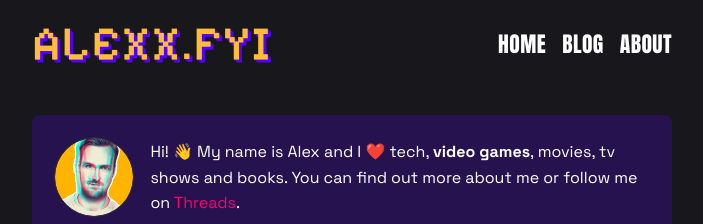
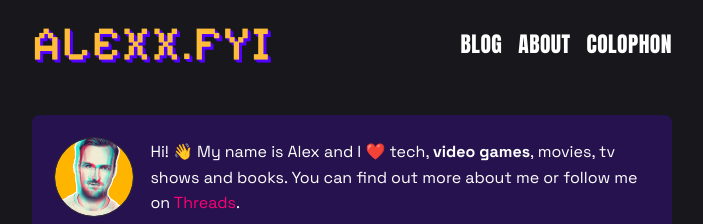
Before and after one commit to Alxndrrr/alexx.fyi, a Jekyll site: the page built from index.md, in a window 1280 px wide. Shown: the top 224 px of the page, without its empty margins (288-991 px from the left). Built offline with Jekyll 4.4.1, drawn with Linux system fonts in a browser that asks for light colours; some web fonts are replaced.

Commit message:
Update _config.yml

```diff
--- a/_config.yml
+++ b/_config.yml
@@ -39,9 +39,9 @@ defaults:
       layout: "page"
 
 nav:
-  - title: Home
-    url: /
   - title: Blog
     url: /blog/
   - title: About
     url: /about/
+  - title: Colophon
+    url: /colophon/
```
